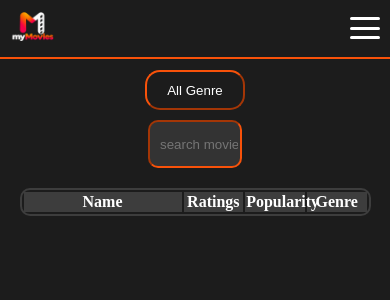
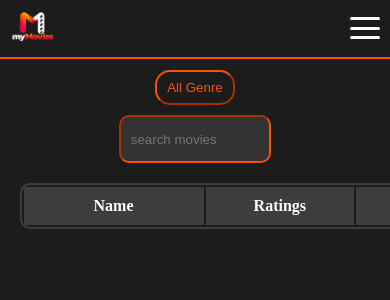
Before and after one commit to Girish-Shinagari/myMovies, a React app: page /watchlist in a window 390 px wide. Shown: the top 300 px of the page. Built offline with nearby package versions, Linux system fonts and the light colour scheme; the HTML template or start-up script is replaced by a standard one.

Commit message:
making watchList page mobile friendly

```diff
--- a/src/App.css
+++ b/src/App.css
@@ -230,6 +230,28 @@
 #table-headings th {
   background-color: #3d3d3d;
 }
+
+.watchlist-table-wrapper {
+  width: 100%;
+  max-width: 100%;
+  overflow-x: auto;
+  -webkit-overflow-scrolling: touch;
+}
+
+.watchlist-table-wrapper table {
+  min-width: 640px;
+}
+
+.watchlist-table-wrapper th,
+.watchlist-table-wrapper td {
+  padding: 10px 12px;
+}
+
+.watchlist-table-wrapper td img {
+  max-height: 15vh;
+  width: auto;
+}
+
 #menu {
   height: 100vh;
   width: 30vw;
@@ -284,6 +306,21 @@
   #movie_card {
     width: 30vw;
     height: 25vh;
+  }
+
+  #clicked-button {
+    width: 80px;
+    height: 35px;
+    margin: 10px;
+  }
+  #unclicked-button {
+    width: 80px;
+    height: 35px;
+    margin: 10px;
+  }
+  #search-bar input {
+    width: 35vw;
+    height: 5vh;
   }
 }
 
--- a/src/components/Watchlist.jsx
+++ b/src/components/Watchlist.jsx
@@ -6,7 +6,7 @@ function Watchlist({watchlist, handleRemoveFromWatchList}) {
 
   const [search,setSearch] = useState("")
   const [genreList,setGenreList] = useState(["All types"])
-  const [currentGenre,setCurrentGenre] = useState("All types")
+  const [currentGenre,setCurrentGenre] = useState("All Genre")
 
   function handleSearch(e) {
     setSearch(e.target.value)
@@ -44,7 +44,7 @@ function Watchlist({watchlist, handleRemoveFromWatchList}) {
         </div>
       </div>
 
-      <div id="watchList-section-two" style={{ marginTop: '20px' ,overflow: 'auto' }}>
+      <div id="watchList-section-two" className="watchlist-table-wrapper" style={{ marginTop: '20px' }}>
         <table style={{ width: '90vw', marginLeft: '5vw', tableLayout: 'fixed', border: '2px solid #3d3d3d', borderRadius: '10px' }}>
           <thead id='table-headings' style={{ textAlign: 'center' }}>
             <tr >
```
